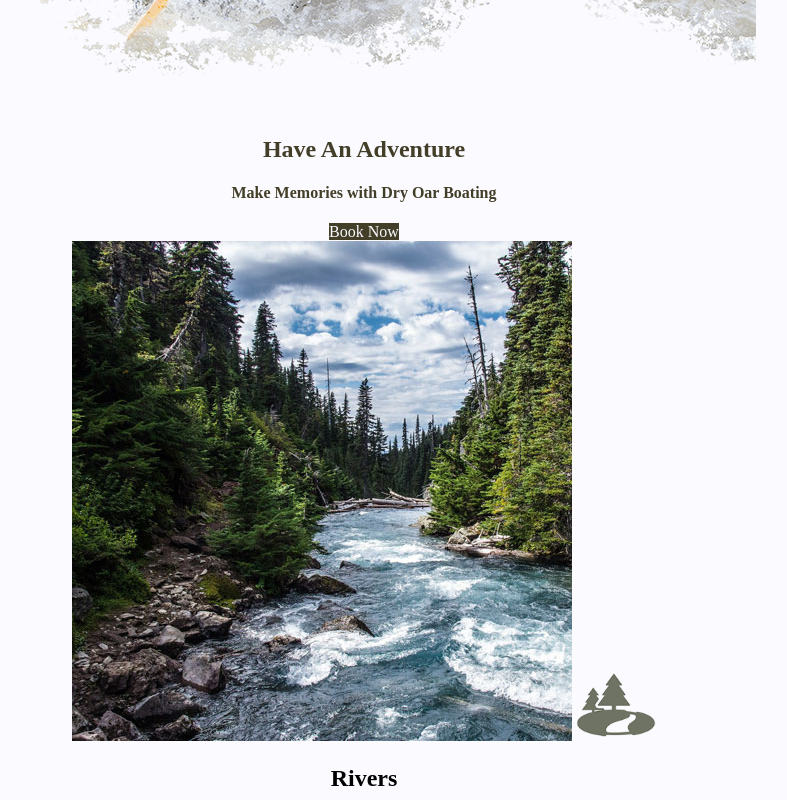
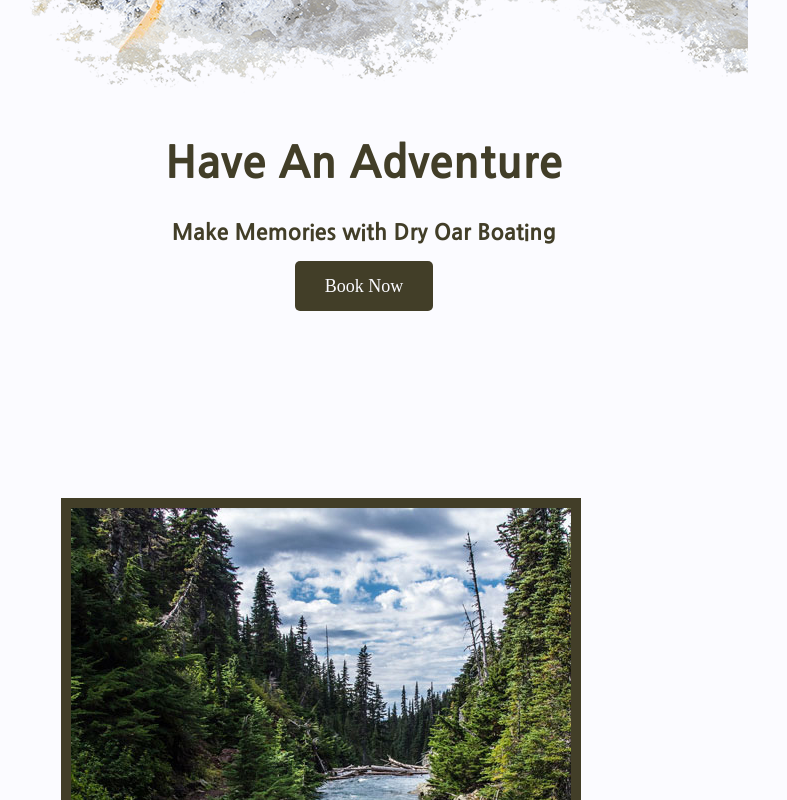
Before and after one commit to Regalus27/wdd130, a plain HTML site: page wwr/index.html in a window 1280 px wide. Shown: the part 680-1480 px from the top of the page, without its empty margins (276-1063 px from the left). Drawn offline with Linux system fonts and the light colour scheme.

Commit message:
L05 Prove Assignment: CSS - Fonts and Spacing

```diff
--- a/wwr/styles/style.css
+++ b/wwr/styles/style.css
@@ -6,8 +6,8 @@
     --accent1-color: #F4AC45;
     --accent2-color: #FBFBFF;
 
-    --heading-font: 'Nanum Gothic', sans-serif;
-    --paragraph-font: 'Nanum Gothic', sans-serif;
+    --heading-font: 'Nanum Gothic', 'Verdana', sans-serif;
+    --paragraph-font: 'Nanum Gothic', 'Verdana', sans-serif;
 }
 
 #background {
@@ -17,15 +17,26 @@
 
 body {
     background-color: var(--accent2-color);
+    font-size: 22px;
+    margin: 0;
+    padding: 0;
 }
 
 .button-box {
     text-align: center;
 }
 
+.card-img {
+    border: 10px solid var(--secondary-color);
+}
+
 .contact, .join {
     background-color: var(--secondary-color);
+    border-radius: 5px;
     color: var(--accent2-color);
+    font-size: 18px;
+    margin-top: 45px;
+    padding: 15px 30px;
     text-decoration: none;
 }
 
@@ -42,6 +53,8 @@ body {
 footer {
     background-color: var(--primary-color);
     color: var(--accent2-color);
+    margin-top: 200px;
+    padding: 25px 50px;
 }
 
 footer a {
@@ -58,6 +71,10 @@ footer p {
     font-size: 1.2em;
 }
 
+footer .social img {
+    padding-top: 15px;
+}
+
 header {
     background-color: var(--accent2-color);
 }
@@ -68,6 +85,16 @@ header {
 
 .home-title {
     color: var(--secondary-color);
+    font-size: 2em;
+    margin-top: 10px;
+}
+
+h1, h2, h3, h4, h5, h6 {
+    font-family: var(--heading-font);
+}
+
+h2 {
+    margin: 0;
 }
 
 h4 {
@@ -75,15 +102,26 @@ h4 {
 }
 
 .icon, .logo {
+    padding-top: 10px;
     width: 80px;
+}
+
+#logo_link {
+    padding-top: 5px;
 }
 
 main section {
     text-align: center;
 }
 
+main section img {
+    box-sizing: border-box;
+}
+
 .msg {
     background-color: var(--primary-color);
+    line-height: 1.5em;
+    padding: 35px;
 }
 
 .msg h2 {
@@ -92,6 +130,9 @@ main section {
 
 .msg p {
     color: var(--accent2-color);
+    font-size: .8em;
+    padding: 35px;
+    padding-bottom: 15px;
 }
 
 nav a {
@@ -105,3 +146,11 @@ nav a:hover {
     background-color: var(--accent1-color);
     color: var(--secondary-color);
 }
+
+p {
+    font-family: var(--paragraph-font);
+}
+
+.rivers-card, .camping-card, .rapids-card {
+    margin: 200px 0;
+}
```
